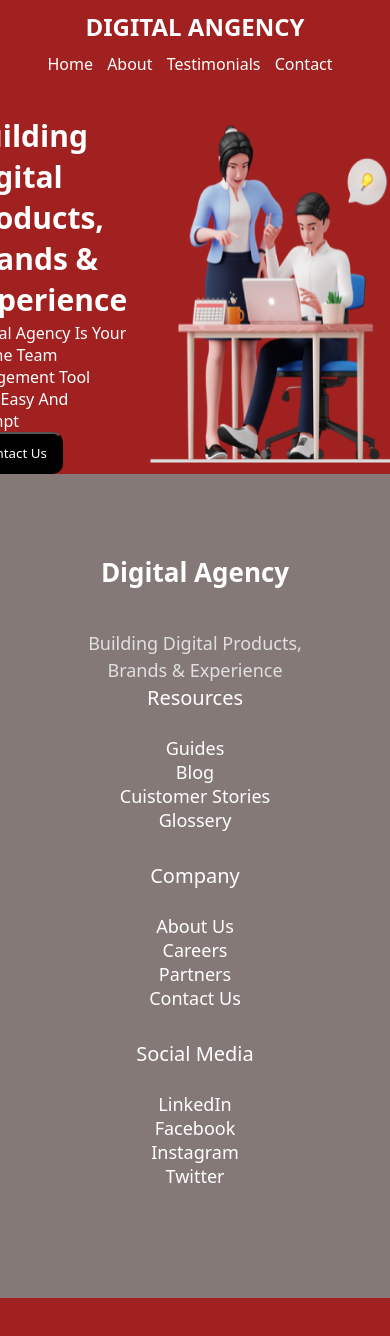
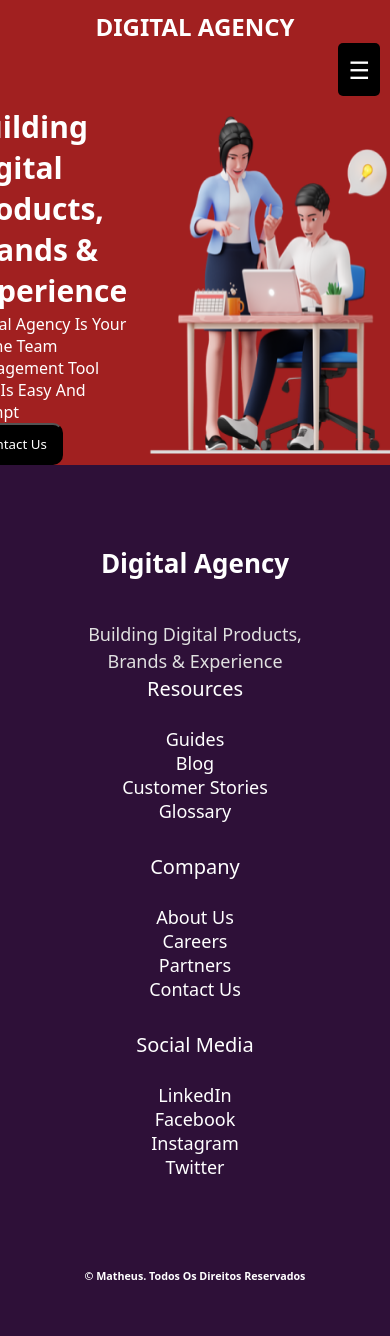
Before and after one commit to alverdiaz/web-1-trabajo-fin-de-corte-1, a plain HTML site: page index.html in a window 390 px wide. Shown: the top 1336 px of the page. Before the commit the page ends 1298 px from the top, so only its background shows below. Drawn offline with Linux system fonts and the light colour scheme.

Commit message:
foother3.0

```diff
--- a/index.html
+++ b/index.html
@@ -1,32 +1,32 @@
 <!DOCTYPE html>
-
 <html>
 <head>
     <meta charset="utf-8">
     <meta http-equiv="X-UA-Compatible" content="IE=edge">
-        <title>Digital agency</title>
+    <title>Digital Agency</title>
     <meta name="description" content="">
     <meta name="viewport" content="width=device-width, initial-scale=1">
     <link rel="stylesheet" href="styles.css">
 </head>
 <body>
     <header>
-
         <div>
-                <h2>DIGITAL ANGENCY</h2>
+            <h2>DIGITAL AGENCY</h2>
         </div>
-            <nav>
-                <a href="" class="nav-link">home</a>
-                <a href="" class="nav-link">about</a>
-                <a href="" class="nav-link">testimonials</a>
-                <a href="" class="nav-link">contact</a>
+        <input type="checkbox" id="menu-toggle" class="menu-toggle-checkbox">
+        <label for="menu-toggle" class="menu-toggle-label">&#9776;</label>
+        <nav id="nav-menu">
+            <a href="#" class="nav-link">Home</a>
+            <a href="#" class="nav-link">About</a>
+            <a href="#" class="nav-link">Testimonials</a>
+            <a href="#" class="nav-link">Contact</a>
         </nav>
     </header>
     <main>
         <article class="container-article">
             <div class="text-article">
                 <h1 class="title-article">Building Digital Products, Brands & Experience</h1>
-                    <p class="paragraph-article">Digital Agency is your online team mangement tool that easy and prompt</p>
+                <p class="paragraph-article">Digital Agency is your online team management tool that is easy and prompt</p>
                 <button class="button-article">Contact Us</button>
             </div>
             <img src="./pictures/business-people-discussing-business-idea-1.png" alt="Business People" class="img-article">
@@ -34,9 +34,8 @@
     </main>
     <footer class="footer">
         <div class="container">
-
             <div class="footer-row">
-                    <div class="footer-titels">
+                <div class="footer-titles">
                     <h4>Digital Agency</h4>
                     <h6>Building digital products,<br>brands & experience</h6>
                 </div>
@@ -45,10 +44,9 @@
                     <ul>
                         <li><a href="#">Guides</a></li>
                         <li><a href="#">Blog</a></li>
-                            <li><a href="#">Cuistomer Stories</a></li>
-                            <li><a href="#">Glossery</a></li>
+                        <li><a href="#">Customer Stories</a></li>
+                        <li><a href="#">Glossary</a></li>
                     </ul>
-
                 </div>
                 <div class="footer-links">
                     <h6>Company</h6>
@@ -58,7 +56,6 @@
                         <li><a href="#">Partners</a></li>
                         <li><a href="#">Contact Us</a></li>
                     </ul>
-
                 </div>
                 <div class="footer-links">
                     <h6>Social Media</h6>
@@ -66,11 +63,12 @@
                         <li><a href="#">LinkedIn</a></li>
                         <li><a href="#">Facebook</a></li>
                         <li><a href="#">Instagram</a></li>
-                    <li><a href="#">Twitter </a></li>
+                        <li><a href="#">Twitter</a></li>
                     </ul>
-
                 </div>
-
+                <div class="footer-mobile-text">
+                    <h6>© Matheus. Todos os direitos reservados</h6>
+                </div>
             </div>
         </div>
     </footer>
--- a/styles.css
+++ b/styles.css
@@ -6,33 +6,59 @@
     list-style: none;
 }
 
-header{
+header {
     display: flex;
-    min-height: 70px;
+    align-items: center;
     background-color: #A12020;
-    justify-content: space-around;
-    align-items: center;
     padding: 10px;
     color: white;
-    margin-bottom: 20px;
+    position: relative;
+    justify-content: space-between;
 }
-body{
+
+
+.menu-toggle-label {
+    display: none;
+    font-size: 24px;
+    color: white;
+    cursor: pointer;
+    margin-left: auto;
+    padding: 10px;
+    background-color: black;
+    border-radius: 5px;
+}
+
+
+.menu-toggle-checkbox {
+    display: none;
+}
+
+
+nav {
+    display: flex;
+}
+
+
+
+
+body {
     background-color: #A12020;
     font-family: sans-serif;
     text-transform: capitalize;
 }
-a{
+
+a {
     text-decoration: none;
-    color:white ;
+    color: white;
+}
 
-
-}
-nav a{
+nav a {
     font-weight: 50px;
     padding-right: 10px;
 }
-nav a:hover{
-    color:black;
+
+nav a:hover {
+    color: black;
 }
 
 .container-article {
@@ -75,10 +101,12 @@ nav a:hover{
     color: black;
     background-color: rgb(78, 77, 77);
 }
-.container{
+
+.container {
     max-width: 1200px;
     margin: 0 auto;
 }
+
 .footer {
     background-color: #857978;
     padding: 80px 0;
@@ -87,14 +115,14 @@ nav a:hover{
     width: 100%;
 }
 
-.footer-titels h4 {
+.footer-titles h4 {
     font-size: 26px;
     color: #ffffff;
     margin-bottom: 10px;
     font-weight: 700;
 }
 
-.footer-titels h6 {
+.footer-titles h6 {
     font-size: 18px;
     color: #e0e0e0;
     margin-top: 40px;
@@ -133,13 +161,18 @@ nav a:hover{
     color: black;
     padding-left: 6px;
 }
-@media (max-width: 700px){
-    header{
+.footer-mobile-text {
+    display: none;
+    text-align: center;
+    color: white;
+    margin-top: 60px;
+}
+
+@media (max-width: 700px) {
+    header {
         flex-direction: column;
     }
-    nav{
-        padding: 10px;
-    }
+
     .footer-row {
         flex-direction: column;
         text-align: center;
@@ -150,3 +183,45 @@ nav a:hover{
         margin-bottom: 30px;
     }
 }
+@media (max-width: 700px) {
+
+    .menu-toggle-label {
+        display: block;
+    }
+
+
+    nav {
+        display: none;
+        flex-direction: column;
+        position: absolute;
+        top: 70px;
+        right: 0;
+        width: 100%;
+        padding: 10px;
+        box-shadow: 0px 2px 10px rgba(0, 0, 0, 0.2);
+        background-color:  #A12020;
+    }
+
+
+    .menu-toggle-checkbox:checked + .menu-toggle-label + #nav-menu {
+        display: flex;
+    }
+
+
+    .menu-toggle-checkbox {
+        position: absolute;
+        top: 10px;
+        right: 10px;
+    }
+}
+@media (max-width: 700px) {
+    .footer{
+        background-color: #2E1038;
+    }
+
+}
+@media (max-width: 700px) {
+    .footer-mobile-text {
+        display: block;
+    }
+}
```
Lines whose indentation alone changed are shown as unchanged.
